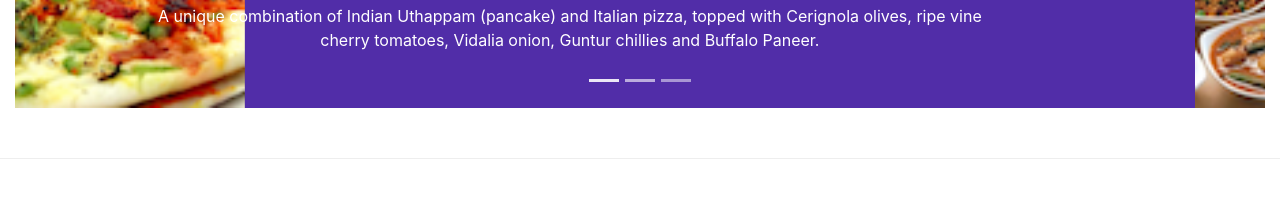
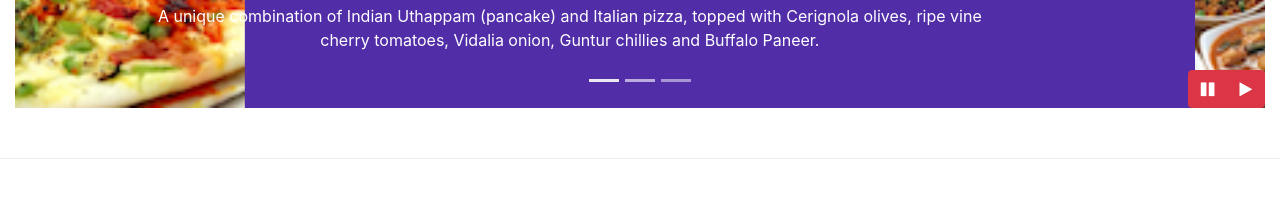
Before and after one commit to AnamIslam/conFusionBootstrap, a website: page index.html in a window 1280 px wide. Shown: the part 576-800 px from the top of the page. Drawn offline with nearby package versions, Linux system fonts and the light colour scheme.

Commit message:
Bootstrap JQuery

```diff
--- a/css/style.css
+++ b/css/style.css
@@ -59,3 +59,9 @@ body {
     position: absolute;
     top: 0;
 }
+#carouselButton {
+    bottom: 0px;
+    position: absolute;
+    right: 0px;
+    z-index: 1;
+}
--- a/index.html
+++ b/index.html
@@ -244,6 +244,14 @@
                 <a class="carousel-control-next" href="#mycarousel" role="button" data-slide="next">
                     <span class="carousel-control-next-icon"></span>
                 </a>
+                <div class="btn-group" id="carouselButton">
+                    <button class="btn btn-danger" id="carousel-pause">
+                        <span class="fa fa-pause"></span>
+                    </button>
+                    <button class="btn btn-danger" id="carousel-play">
+                        <span class="fa fa-play"></span>
+                    </button>
+                </div>
             </div>
         </div>
     </div>
@@ -423,6 +431,17 @@
         <script src="node_modules/jquery/dist/jquery.slim.min.js"></script>
         <script src="node_modules/popper.js/dist/umd/popper.min.js"></script>
         <script src="node_modules/bootstrap/dist/js/bootstrap.min.js"></script>
+        <script>
+            $(document).ready( function(){
+                $("#mycarousel").carousel({ interval: 2000});
+                $("#carousel-pause").click(function(){
+                    $("#mycarousel").carousel('pause');
+                });
+                $("#carousel-play").click(function(){
+                    $("#mycarousel").carousel('cycle');
+                });
+            });
+        </script>
 
 </body>
 
```
